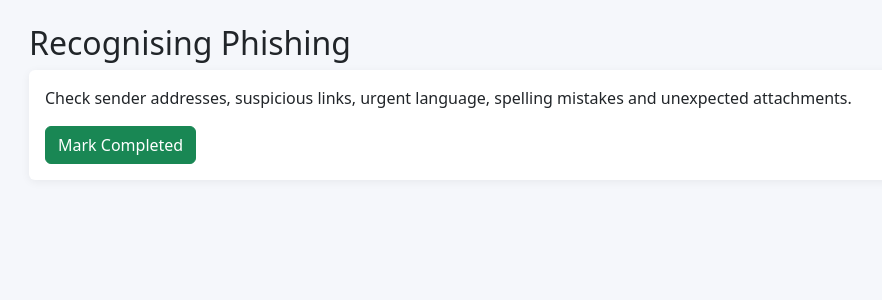
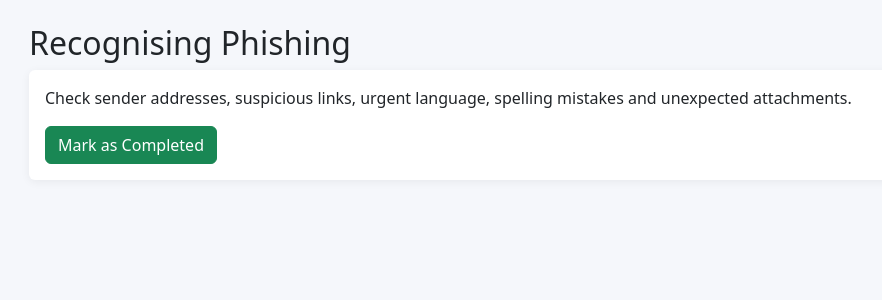
Before and after one commit to abubakarmakien/Project-3-CyberAware-Mobile-Cybersecurity-Awareness-Risk-Assessment-System, a Flask app: template CyberAware/templates/training_module.html in a window 1280 px wide. Shown: the part 56-356 px from the top of the page, without its empty margins (53-935 px from the left). Run offline with Flask 3, Linux system fonts and the light colour scheme; the template is opened without the code that fills it: values that come from a table or form of the project are taken from there, others are empty.

Commit message:
Update training_module.html

```diff
--- a/CyberAware/templates/training_module.html
+++ b/CyberAware/templates/training_module.html
@@ -1 +1,8 @@
-{% extends 'base.html' %}{% block content %}<h2>{{module.title}}</h2><div class="card card-body"><p>{{module.content}}</p><form method="post"><button class="btn btn-success">Mark Completed</button></form></div>{% endblock %}
+{% extends 'base.html' %}{% block content %}<h2>{{module.title}}</h2><div class="card card-body"><p>{{module.content}}</p><form method="POST"
+      action="{{ url_for('complete_module', module_id=module.id) }}">
+
+    <button type="submit" class="btn btn-success">
+        Mark as Completed
+    </button>
+
+</form></div>{% endblock %}
```
